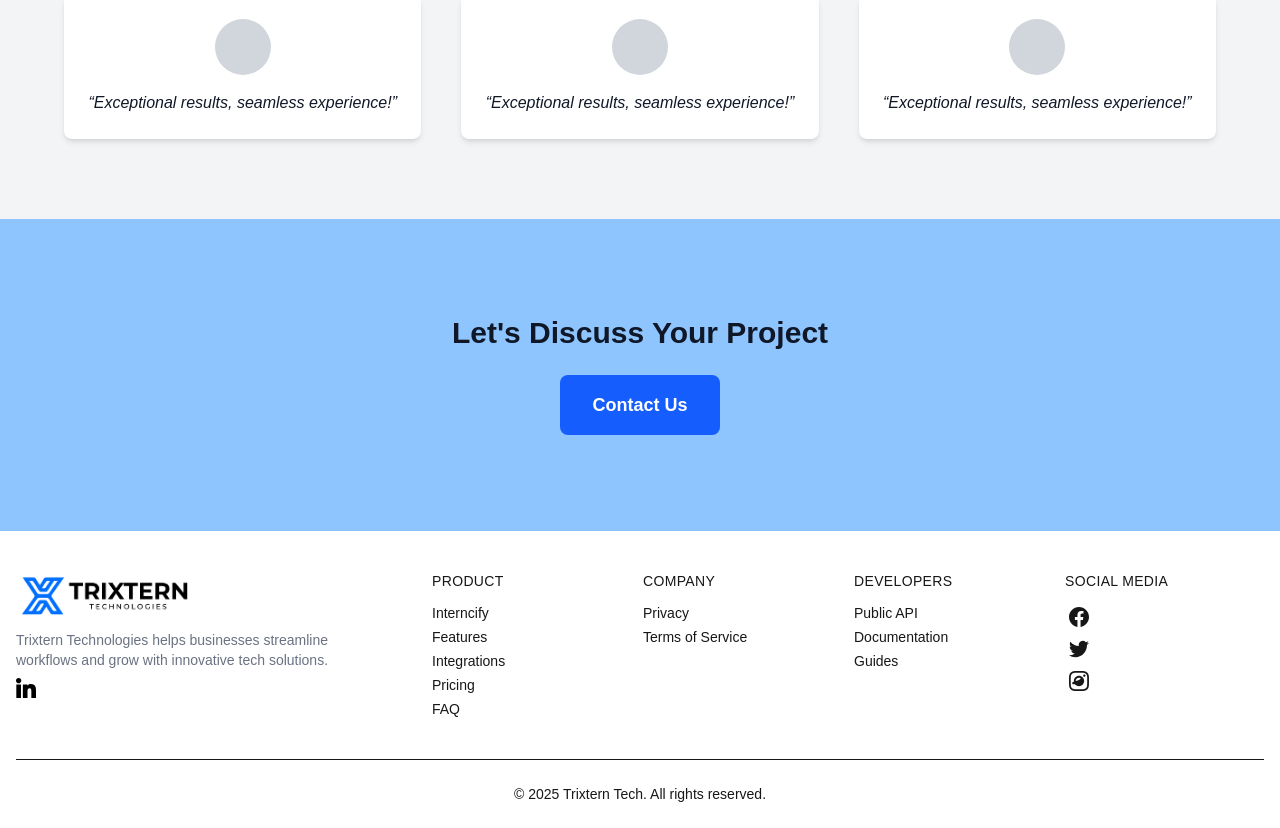
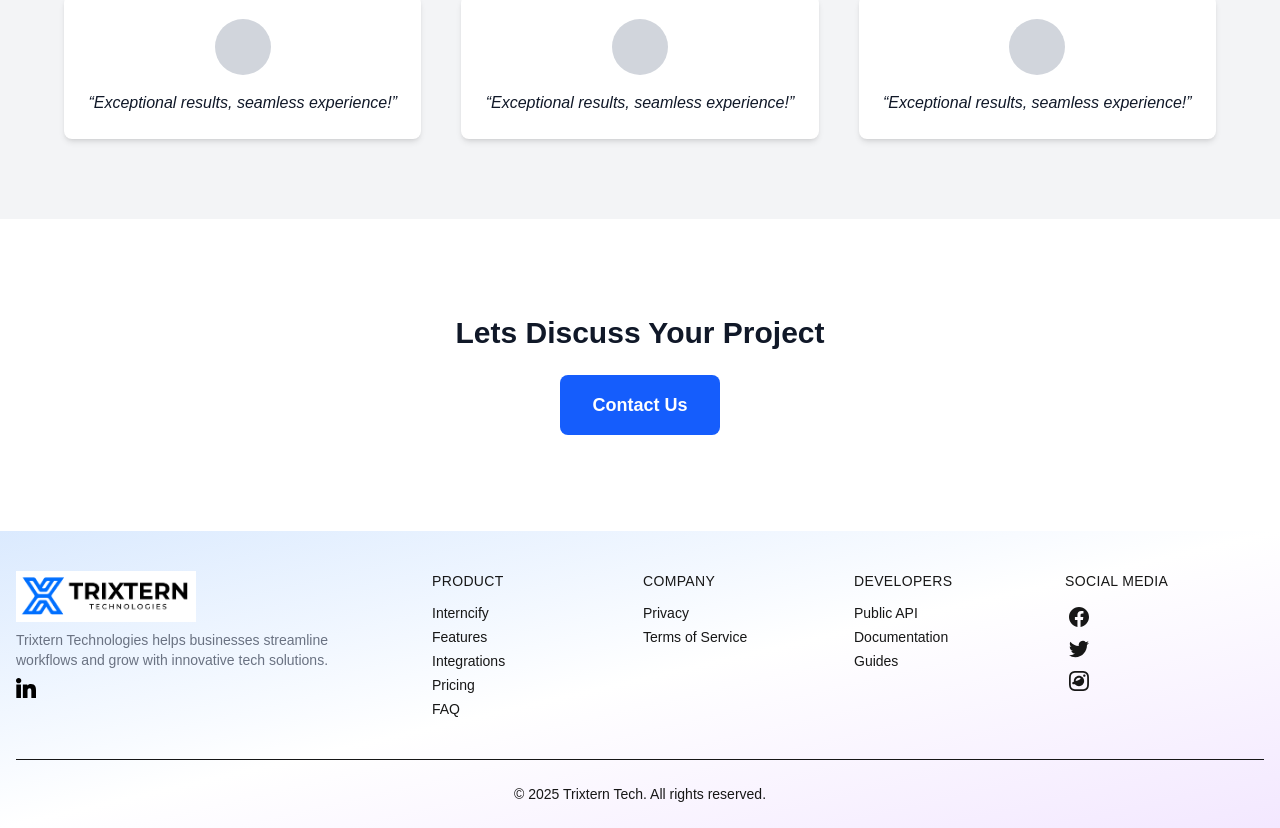
Before and after one commit to lanzkrish/trixtern-website, a Next.js app: page / in a window 1280 px wide. Shown: the part 2212-3040 px from the top of the page. Built offline with nearby package versions, Linux system fonts and the light colour scheme.

Commit message:
theme changes

```diff
--- a/src/app/page.tsx
+++ b/src/app/page.tsx
@@ -90,8 +90,8 @@ function Home() {
       </section>
 
       {/* Final CTA */}
-      <section className="py-24 bg-blue-300 text-center">
-        <h2 className="text-3xl font-semibold mb-6">Let&apos;s Discuss Your Project</h2>
+      <section className="py-24 text-center ">
+        <h2 className="text-3xl font-semibold mb-6">Lets Discuss Your Project</h2>
         <Button className="bg-black text-white px-8 py-4 rounded-2xl text-lg">Contact Us</Button>
       </section>
     </div>
--- a/src/components/footer.tsx
+++ b/src/components/footer.tsx
@@ -4,7 +4,7 @@ import Image from "next/image";
 
 export default function Footer() {
   return (
-    <footer className="px-4 divide-y dark:bg-gray-100 dark:text-gray-800">
+    <footer className="px-4 divide-y dark:bg-gray-100 dark:text-gray-800 bg-gradient-to-br from-blue-100 via-white to-purple-100 overflow-hidden">
       <div className="container flex flex-col justify-between py-10 mx-auto space-y-8 lg:flex-row lg:space-y-0">
         {/* Logo and Description */}
         <div className="lg:w-1/3">
```
Also changed, not shown: 1 other file (tests, documents, lock files or other folders).
